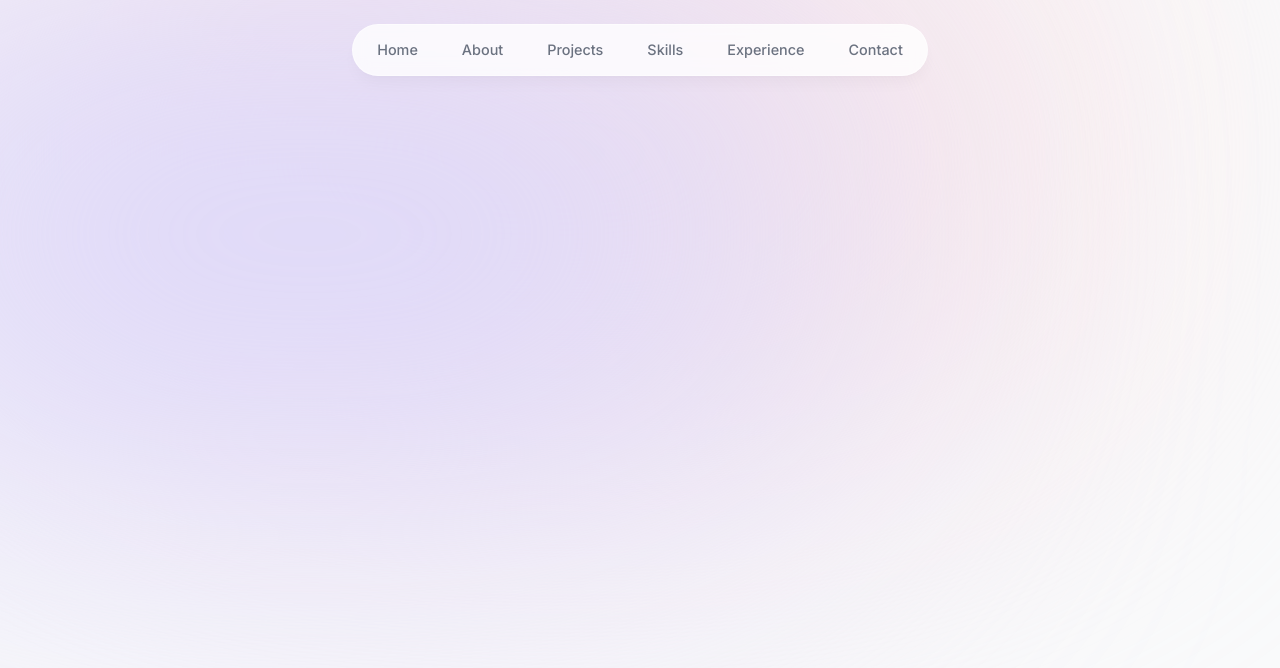
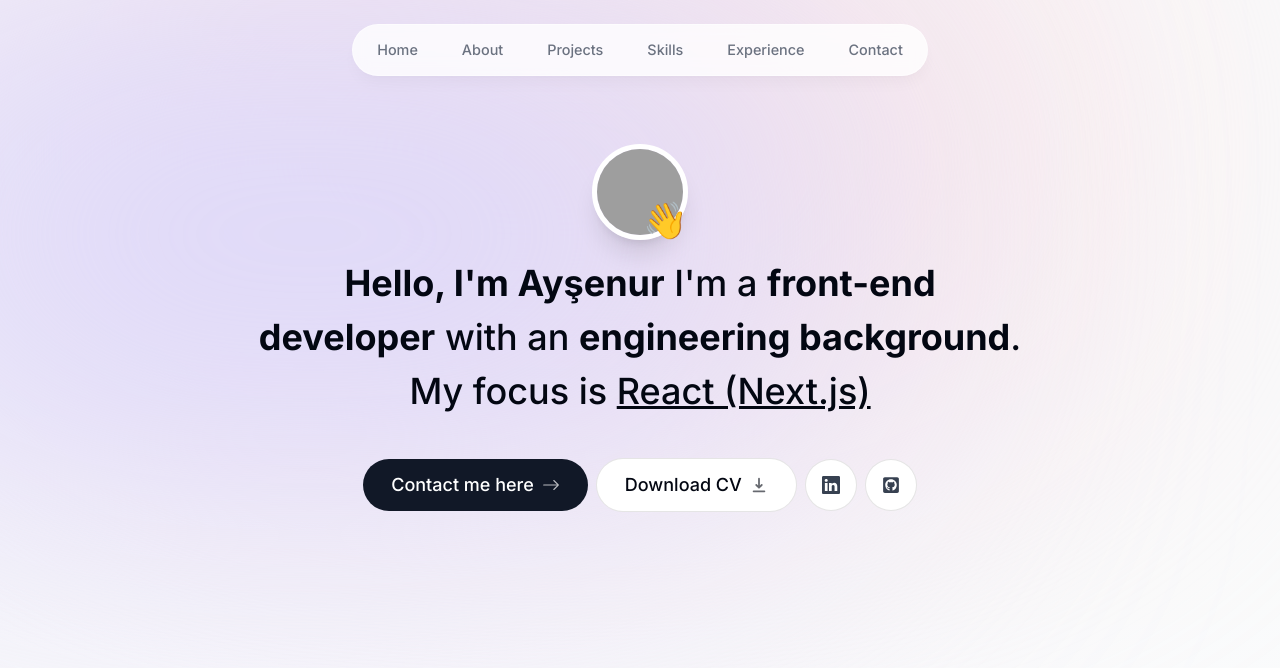
Before and after one commit to aysenur-aydin/my-portfolio, a Next.js app: page / in a window 1280 px wide. Shown: the top 668 px of the page. Built offline with nearby package versions, Linux system fonts and the light colour scheme; grey boxes are pictures that could not be loaded.

Commit message:
chore: Complete intro section

```diff
--- a/app/layout.tsx
+++ b/app/layout.tsx
@@ -17,7 +17,9 @@ export default function RootLayout({
 }) {
   return (
     <html lang="en">
-      <body className={`${inter.className} bg-gray-50 text-gray-950 relative`}>
+      <body
+        className={`${inter.className} bg-gray-50 text-gray-950 relative h-[5000px] pt-28 sm:pt-36`}
+      >
         <div className="bg-[#fbe2e3] absolute top-[-6rem] -z-10 right-[11rem] h-[31.25rem] w-[31.25rem] rounded-full blur-[10rem] sm:w-[68.75rem]"></div>
         <div className="bg-[#dbd7fb] absolute top-[-1rem] -z-10 left-[-35rem] h-[31.25rem] w-[50rem] rounded-full blur-[10rem] sm:w-[68.75rem] md:left-[-33rem] lg:left-[-28rem] xl:left-[-15rem] 2xl:left-[-5rem]"></div>
         <Header />
--- a/app/page.tsx
+++ b/app/page.tsx
@@ -1,9 +1,10 @@
-import Image from 'next/image'
+import Intro from '@/components/intro';
+import Image from 'next/image';
 
 export default function Home() {
   return (
-    <main className="">
-
+    <main className="flex flex-col items-center px-4">
+      <Intro />
     </main>
-  )
+  );
 }
--- /dev/null
+++ b/components/intro.tsx
@@ -0,0 +1,105 @@
+'use client';
+
+import Image from 'next/image';
+import React from 'react';
+import { motion } from 'framer-motion';
+import Link from 'next/link';
+import { BsArrowRight, BsLinkedin } from 'react-icons/bs';
+import { HiDownload } from 'react-icons/hi';
+import { FaGithubSquare } from 'react-icons/fa';
+
+export default function Intro() {
+  return (
+    <section className="mb-28 max-w-[50rem] text-center sm:mb-0">
+      <div className="flex items-center justify-center">
+        <div className="relative">
+          <motion.div
+            initial={{ opacity: 0, scale: 0 }}
+            animate={{ opacity: 1, scale: 1 }}
+            transition={{
+              type: 'tween',
+              duration: 0.2,
+            }}
+          >
+            <Image
+              src="https://images.unsplash.com/photo-1520763185298-1b434c919102?ixlib=rb-4.0.3&ixid=M3wxMjA3fDB8MHxwaG90by1wYWdlfHx8fGVufDB8fHx8fA%3D%3D&auto=format&fit=crop&w=1632&q=80"
+              alt="Portrait"
+              width="192"
+              height="192"
+              quality="95"
+              priority={true}
+              className="h-24 w-24 rounded-full object-cover border-[0.35rem] border-white shadow-xl"
+            />
+          </motion.div>
+
+          <motion.span
+            className="absolute bottom-0 right-0 text-4xl"
+            initial={{ opacity: 0, scale: 0 }}
+            animate={{ opacity: 1, scale: 1 }}
+            transition={{
+              type: 'spring',
+              stiffness: 125,
+              delay: 0.1,
+              duration: 0.7,
+            }}
+          >
+            👋
+          </motion.span>
+        </div>
+      </div>
+
+      <motion.p
+        className="mb-10 mt-4 px-4 text-2xl font-medium !leading-[1.5] sm:text-4xl"
+        initial={{ opacity: 0, y: 100 }}
+        animate={{ opacity: 1, y: 0 }}
+      >
+        <span className="font-bold">Hello, I'm Ayşenur</span> I'm a{' '}
+        <span className="font-bold">front-end developer</span> with an{' '}
+        <span className="font-bold">engineering background</span>. My focus is{' '}
+        <span className="underline">React (Next.js)</span>
+      </motion.p>
+
+      <motion.div
+        className="flex flex-col sm:flex-row items-center justify-center gap-2 px-4 text-lg font-medium"
+        initial={{ opacity: 0, y: 100 }}
+        animate={{ opacity: 1, y: 0 }}
+        transition={{
+          delay: 0.1,
+        }}
+      >
+        <Link
+          href="#contact"
+          className="group bg-gray-900 text-white px-7 py-3 flex items-center gap-2 rounded-full outline-none focus:scale-110 hover:scale-110 hover:bg-gray-950 active:scale-105 transition"
+        >
+          Contact me here
+          <BsArrowRight className="opacity-70 group-hover:translate-x-1 transition" />
+        </Link>
+
+        <a
+          href="/CV.pdf"
+          className="group bg-white px-7 py-3 flex items-center gap-2 rounded-full outline-none focus:scale-110 hover:scale-110 active:scale-105 transition cursor-pointer border border-black/10"
+          download
+        >
+          Download CV{' '}
+          <HiDownload className="opacity-60 group-hover:translate-y-1 transition" />
+        </a>
+
+        <a
+          href="https://www.linkedin.com/in/aysenuraydin16/"
+          target="_blank"
+          className="bg-white text-gray-700 p-4 flex items-center gap-2 rounded-full focus:scale-[1.15] hover:scale-[1.15] hover:text-gray-950 active:scale-105 transition cursor-pointer border border-black/10"
+        >
+          <BsLinkedin />
+        </a>
+
+        <a
+          href="https://github.com/aysenur-aydin"
+          target="_blank"
+          className="bg-white text-gray-700 p-4 flex items-center gap-2 rounded-full focus:scale-[1.15] hover:scale-[1.15] hover:text-gray-950 active:scale-105 transition cursor-pointer border border-black/10"
+        >
+          <FaGithubSquare />
+        </a>
+      </motion.div>
+    </section>
+  );
+}
--- a/next.config.js
+++ b/next.config.js
@@ -1,4 +1,13 @@
 /** @type {import('next').NextConfig} */
-const nextConfig = {}
+const nextConfig = {
+  images: {
+    remotePatterns: [
+      {
+        protocol: 'https',
+        hostname: 'images.unsplash.com',
+      },
+    ],
+  },
+};
 
-module.exports = nextConfig
+module.exports = nextConfig;
```
Also changed, not shown: .eslintrc.json.
